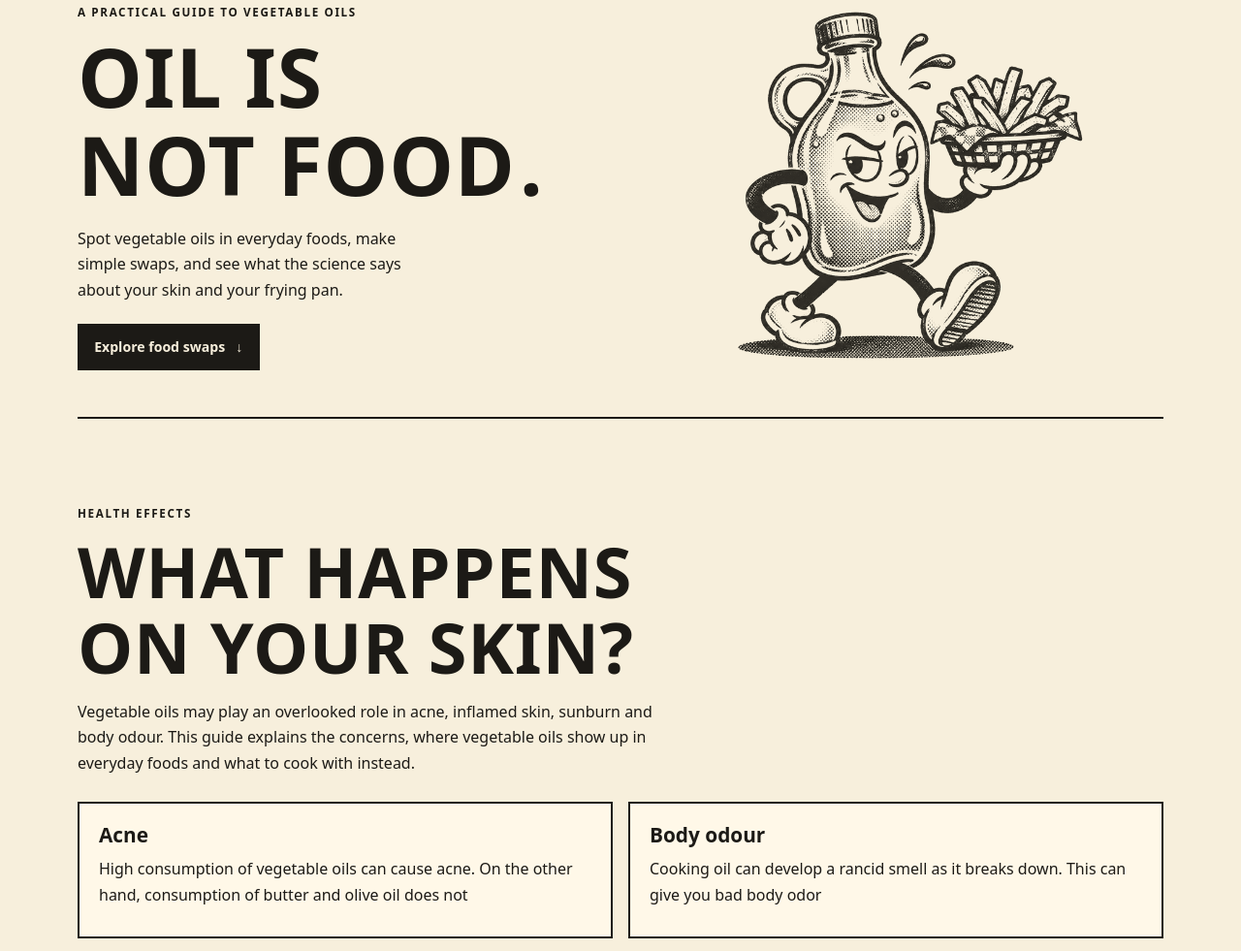
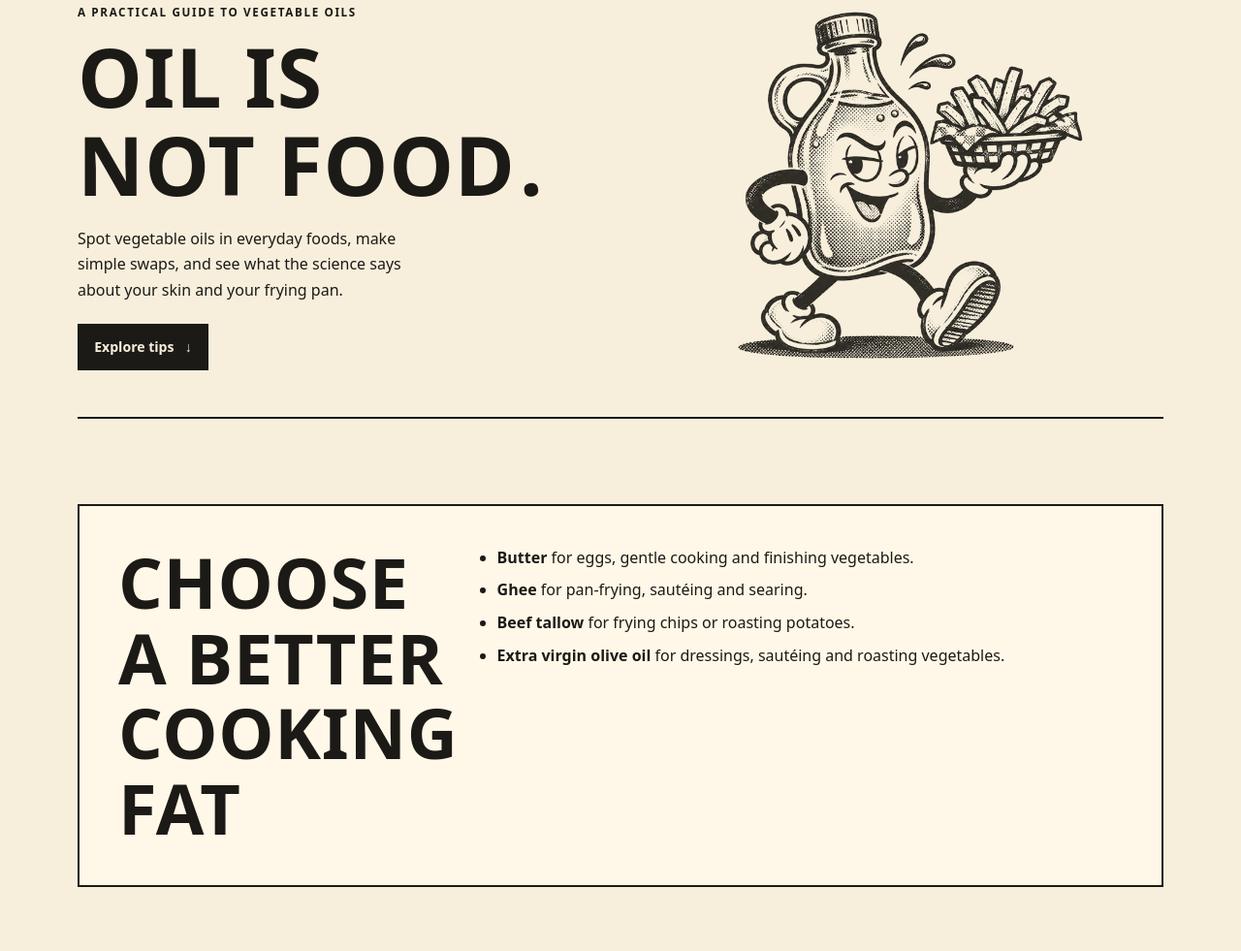
Before and after one commit to BrotherCreamy/oil-is-not-food-site, a plain HTML site: page index.html in a window 1280 px wide. Shown: the part 103-1084 px from the top of the page at 97% size. Drawn offline with Linux system fonts and the light colour scheme.

Commit message:
Add cooking and dining tips

```diff
--- a/index.html
+++ b/index.html
@@ -12,6 +12,7 @@
   <header class="masthead wrap">
     <a class="wordmark" href="#top">OIL IS NOT<span>·</span>FOOD</a>
     <nav aria-label="Main navigation">
+      <a href="#cooking">Cooking fats</a>
       <a href="#health">Health effects</a>
       <a href="#labels">What to check</a>
       <a href="#swaps">Food swaps</a>
@@ -24,11 +25,23 @@
         <p class="eyebrow">A practical guide to vegetable oils</p>
         <h1 id="site-title">OIL IS<br>NOT FOOD<span>.</span></h1>
         <p>Spot vegetable oils in everyday foods, make simple swaps, and see what the science says about your skin and your frying pan.</p>
-        <a class="button" href="#swaps">Explore food swaps <span aria-hidden="true">↓</span></a>
+        <a class="button" href="#cooking">Explore tips <span aria-hidden="true">↓</span></a>
       </div>
       <figure class="hero-art">
         <img src="assets/oil-bottle.webp" width="900" height="600" alt="Retro comic illustration of a walking oil bottle carrying fries">
       </figure>
+    </section>
+
+    <section class="wrap section" id="cooking">
+      <div class="advice-panel">
+        <h2>Choose a better cooking fat</h2>
+        <ul>
+          <li><strong>Butter</strong> for eggs, gentle cooking and finishing vegetables.</li>
+          <li><strong>Ghee</strong> for pan-frying, sautéing and searing.</li>
+          <li><strong>Beef tallow</strong> for frying chips or roasting potatoes.</li>
+          <li><strong>Extra virgin olive oil</strong> for dressings, sautéing and roasting vegetables.</li>
+        </ul>
+      </div>
     </section>
 
     <section class="wrap section" id="health">
@@ -38,11 +51,11 @@
       <div class="skin-grid">
         <article>
           <h3>Acne</h3>
-          <p>High consumption of vegetable oils can cause acne. On the other hand, consumption of butter and olive oil does not</p>
+          <p>High consumption of vegetable oils can cause acne. On the other hand, consumption of butter and olive oil does not.</p>
         </article>
         <article>
           <h3>Body odour</h3>
-          <p>Cooking oil can develop a rancid smell as it breaks down. This can give you bad body odor</p>
+          <p>Cooking oil can develop a rancid smell as it breaks down. This can cause foul body odour.</p>
         </article>
         <article>
           <h3>Inflamed, scaly skin</h3>
@@ -50,7 +63,7 @@
         </article>
         <article>
           <h3>Bad sunburn</h3>
-          <p>Sun exposure can oxidise fats in your skin. This can result in worse sunburn</p>
+          <p>Sun exposure can oxidise fats in your skin. This can result in worse sunburn.</p>
         </article>
       </div>
       <details class="science">
@@ -116,12 +129,10 @@
           <p>Use a splash of milk or real dairy cream in coffee. For dessert, look for traditional ice cream made with milk and cream, or have fruit with plain yoghurt.</p>
         </article>
       </div>
-      <div class="cooking-note" id="cooking">
-        <h3>Choosing a cooking fat</h3>
-        <div>
-          <p><strong>At the stove.</strong> Extra virgin olive oil works for dressings, sautéing and roasting. For occasional frying, refined olive oil or high-oleic oils are practical options. Ghee and beef tallow are also relatively oxidation-stable, while butter browns readily. Use butter to finish dishes and avoid letting any fat smoke.</p>
-        </div>
-      </div>
+      <section class="advice-panel" id="eating-out">
+        <h3>Eating out</h3>
+        <p>Avoid fried foods, stir-fries, fried rice and curries. Order whole foods like grilled steak and vegetables instead.</p>
+      </section>
     </section>
   </main>
   <footer class="wrap footer">
--- a/styles.css
+++ b/styles.css
@@ -45,7 +45,7 @@ h3 { font-size: 1.3rem; font-weight: 700; line-height: 1.2; }
 .science > div { max-width: 76ch; padding-bottom: 1rem; }
 .science p + p { margin-top: .65rem; }
 .label-section { background: var(--ink); color: var(--paper); }
-.label-grid, .cooking-note { display: grid; gap: 1.25rem; }
+.label-grid, .advice-panel { display: grid; gap: 1.25rem; }
 .checklist, .oil-names { margin: 0; padding: 0; list-style: none; }
 .checklist li { border-top: 1px solid #7d7568; padding: .72rem 0; }
 .checklist span { display: block; }
@@ -54,8 +54,11 @@ h3 { font-size: 1.3rem; font-weight: 700; line-height: 1.2; }
 .oil-names { display: flex; flex-wrap: wrap; gap: .45rem; margin-block: .85rem; }
 .oil-names li { padding: .15rem .5rem; border: 1px solid var(--rule); font-size: .88rem; }
 .swap-grid img { width: 100%; height: auto; margin-bottom: .75rem; mix-blend-mode: multiply; }
-.cooking-note { border-top: 2px solid var(--ink); margin-top: 2rem; padding-top: 1.35rem; }
-.cooking-note p + p { margin-top: .75rem; }
+.advice-panel { align-items: start; border: 2px solid var(--ink); background: var(--light); padding: clamp(1.2rem, 4vw, 2.5rem); }
+.advice-panel ul { margin: 0; padding-inline-start: 1.25rem; }
+.advice-panel li + li { margin-top: .45rem; }
+#cooking { padding-bottom: 0; }
+#eating-out { margin-top: 1rem; }
 .footer { display: flex; justify-content: space-between; align-items: center; gap: .75rem; padding-block: 1.25rem; border-top: 2px solid var(--ink); }
 
 @media (min-width: 580px) {
@@ -68,7 +71,7 @@ h3 { font-size: 1.3rem; font-weight: 700; line-height: 1.2; }
   .hero { display: grid; grid-template-columns: 1fr 1fr; align-items: center; gap: 1rem; padding-block: 3rem; }
   .hero-art { margin-top: 0; }
   .swap-grid { grid-template-columns: repeat(3, minmax(0, 1fr)); }
-  .cooking-note { grid-template-columns: 1fr 2fr; }
+  .advice-panel { grid-template-columns: 1fr 2fr; }
 }
 
 .swap-grid article > img, .comparison { height: 145px; margin-bottom: .75rem; }
```
